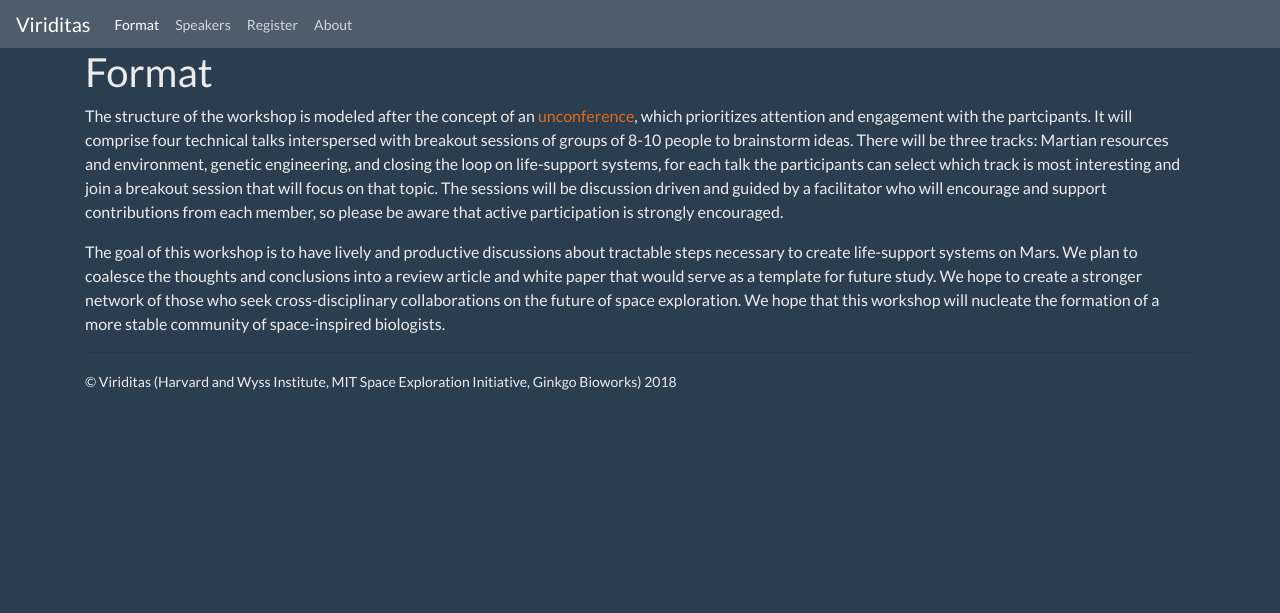
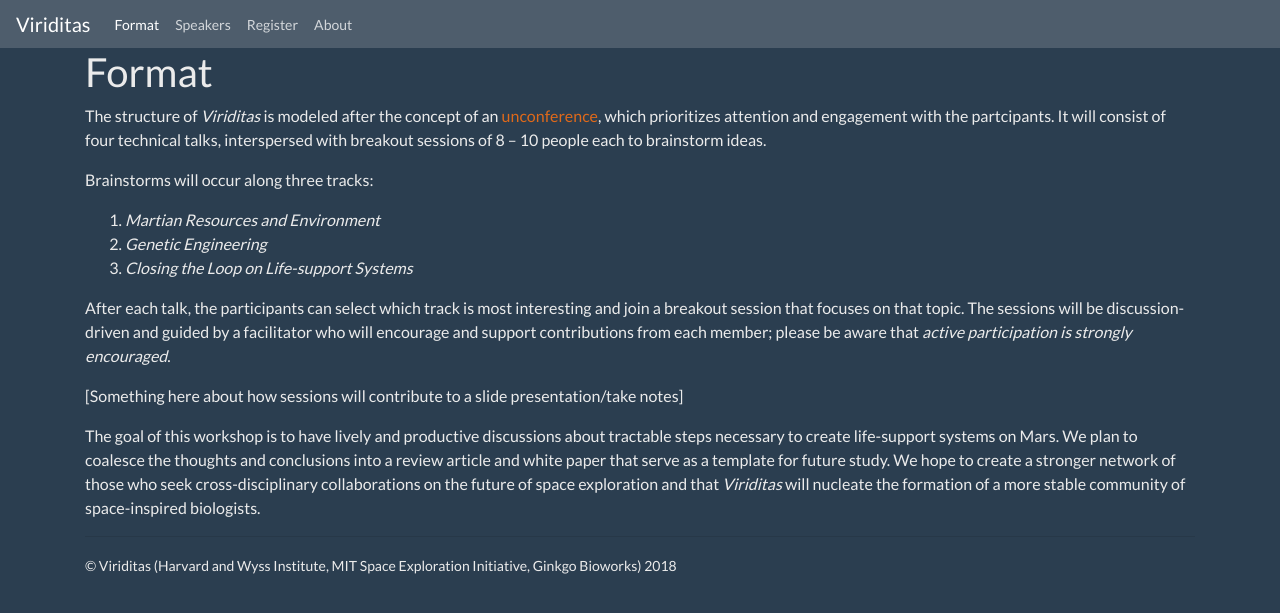
Before and after one commit to viriditas-org/viriditas-org.github.io, a Jekyll site: the page built from format.md, in a window 1280 px wide. Shown: the top 613 px of the page. Built offline with Jekyll 4.4.1, drawn with Linux system fonts in a browser that asks for light colours; nearby versions of some CDN libraries.

Commit message:
Edit format page

```diff
--- a/format.md
+++ b/format.md
@@ -5,6 +5,26 @@ menu_order: 1
 
 ---
 
-The structure of the workshop is modeled after the concept of an [unconference](http://journals.plos.org/ploscompbiol/article/file?id=10.1371/journal.pcbi.1003905&type=printable), which prioritizes attention and engagement with the partcipants. It will comprise four technical talks interspersed with breakout sessions of groups of 8-10 people to brainstorm ideas. There will be three tracks: Martian resources and environment, genetic engineering, and closing the loop on life-support systems, for each talk the participants can select which track is most interesting and join a breakout session that will focus on that topic. The sessions will be discussion driven and guided by a facilitator who will encourage and support contributions from each member, so please be aware that active participation is strongly encouraged.
+The structure of _Viriditas_ is modeled after the concept of an
+[unconference](http://journals.plos.org/ploscompbiol/article/file?id=10.1371/journal.pcbi.1003905&type=printable),
+which prioritizes attention and engagement with the partcipants. It will consist of four technical
+talks, interspersed with breakout sessions of 8 -- 10 people each to brainstorm ideas.
 
-The goal of this workshop is to have lively and productive discussions about tractable steps necessary to create life-support systems on Mars. We plan to coalesce the thoughts and conclusions into a review article and white paper that would serve as a template for future study. We hope to create a stronger network of those who seek cross-disciplinary collaborations on the future of space exploration. We hope that this workshop will nucleate the formation of a more stable community of space-inspired biologists.
+Brainstorms will occur along three tracks:
+1. _Martian Resources and Environment_
+2. _Genetic Engineering_
+3. _Closing the Loop on Life-support Systems_
+
+After each talk, the participants can select which track is most interesting and join a breakout
+session that focuses on that topic. The sessions will be discussion-driven and guided by a
+facilitator who will encourage and support contributions from each member; please be aware that
+*active participation is strongly encouraged*.
+
+[Something here about how sessions will contribute to a slide presentation/take notes]
+
+The goal of this workshop is to have lively and productive discussions about tractable steps
+necessary to create life-support systems on Mars. We plan to coalesce the thoughts and conclusions
+into a review article and white paper that serve as a template for future study. We hope to create a
+stronger network of those who seek cross-disciplinary collaborations on the future of space
+exploration and that _Viriditas_ will nucleate the formation of a more stable community of
+space-inspired biologists.
```
